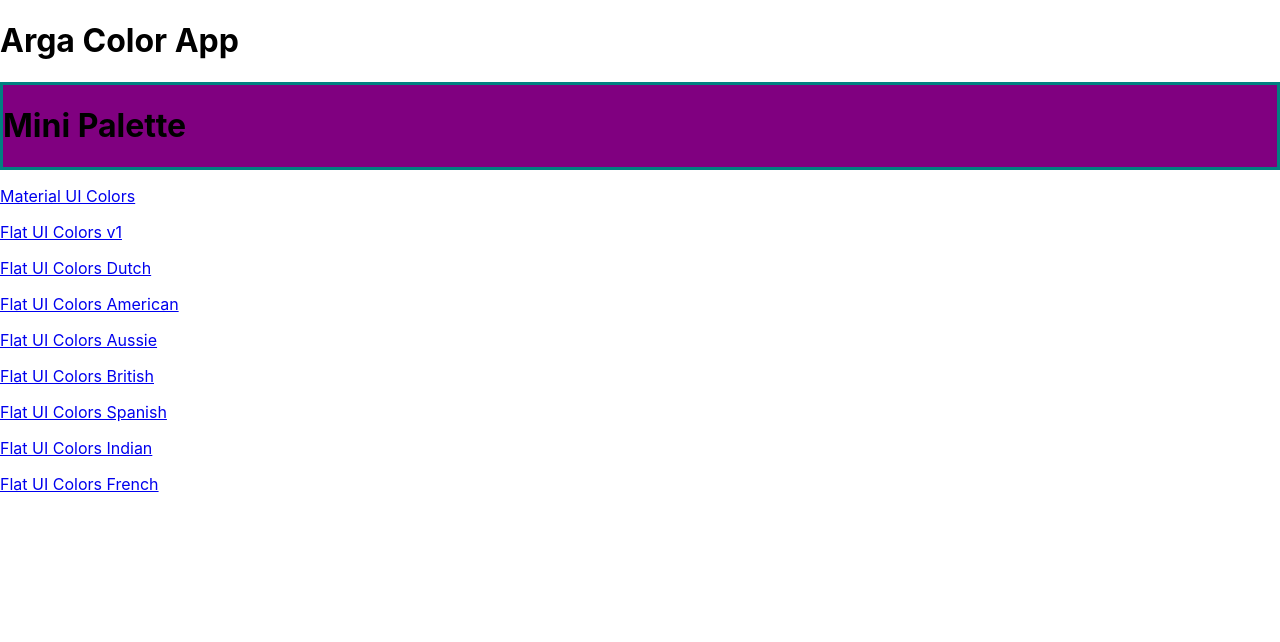
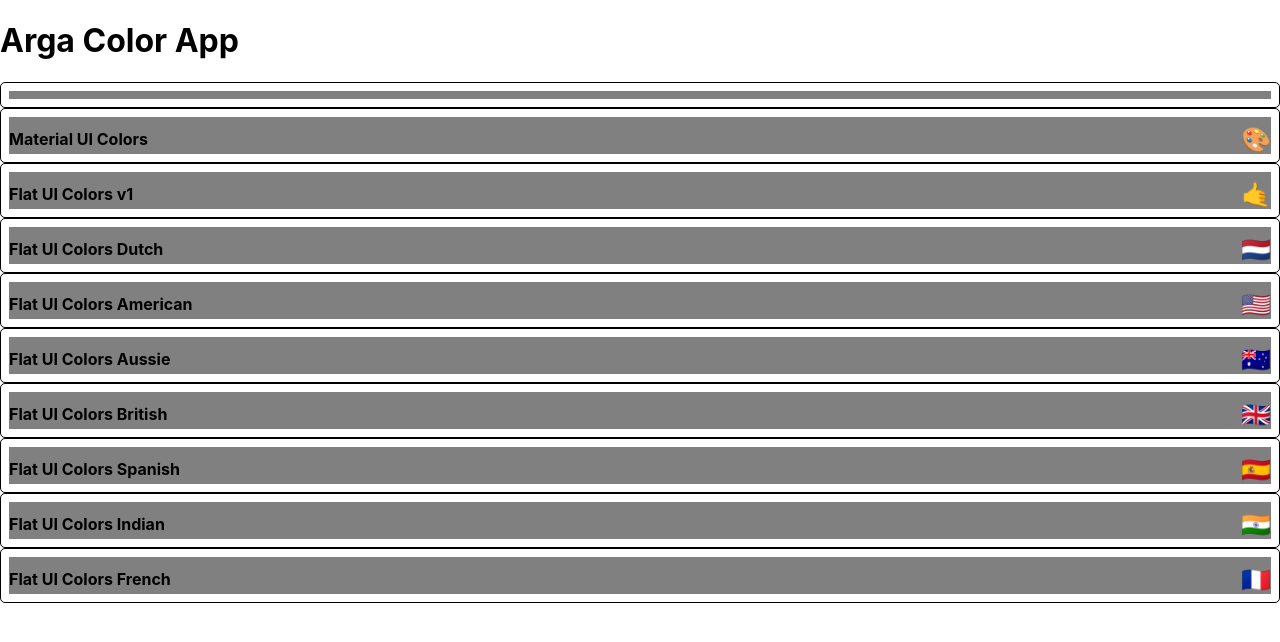
Before and after one commit to argadipa/arga-color-app, a React (Create React App) app: page / in a window 1280 px wide. Shown: the top 642 px of the page. Built offline with nearby package versions, Linux system fonts and the light colour scheme.

Commit message:
start styling MiniPalette.

```diff
--- a/src/MiniPalette.js
+++ b/src/MiniPalette.js
@@ -1,31 +1,50 @@
-import React from 'react';
-import { withStyles } from '@material-ui/styles';
+import React from "react";
+import { withStyles } from "@material-ui/styles";
 
 const styles = {
-    main: {
-        backgroundColor: 'purple',
-        border: '3px solid teal'
+    root: {
+        backgroundColor: "white",
+        borderRadius: "5px",
+        border: "1px solid black",
+        padding: "0.5rem",
+        position: "relative",
+        overflow: "hidden",
+        "&:hover": {
+            cursor: "pointer"
+        }
     },
-    secondary: {
-        backgroundColor: "pink",
-        "& h1": {
-            color: "white",
-            "& span": {
-                backgroundColor: "yellow"
-            }
-        }
+    colors: {
+        backgroundColor: "grey"
+    },
+    title: {
+        display: "flex",
+        justifyContent: "space-between",
+        alignItems: "center",
+        margin: "0",
+        color: "black",
+        paddingTop: "0.5rem",
+        fontSize: "1rem",
+        position: "relative"
+    },
+    emoji: {
+        marginLeft: '0.5rem',
+        fontSize: "1.5rem"
     }
-}
+};
 
-const MiniPalette = (props) => {
-    const { classes } = props;
+const MiniPalette = props => {
+    const { classes, paletteName, emoji } = props;
     console.log(classes);
 
     return (
-        <div className={classes.main}>
-            <h1>Mini Palette</h1>
+        <div className={classes.root}>
+            <div className={classes.colors}>
+                <h5 className={classes.title}>
+                    {paletteName} <span className={classes.emoji}>{emoji}</span>
+                </h5>
+            </div>
         </div>
     );
 };
 
-export default  withStyles(styles)(MiniPalette);
+export default withStyles(styles)(MiniPalette);
--- a/src/PaletteList.js
+++ b/src/PaletteList.js
@@ -10,11 +10,7 @@
                 <h1>Arga Color App</h1>
                 <MiniPalette />
                 {palettes.map(palette => (
-                    <p>
-                        <Link to={`palette/${palette.id}`}>
-                            {palette.paletteName}
-                        </Link>
-                    </p>
+                    <MiniPalette {...palette}/>
                 ))}
             </div>
         );
```
